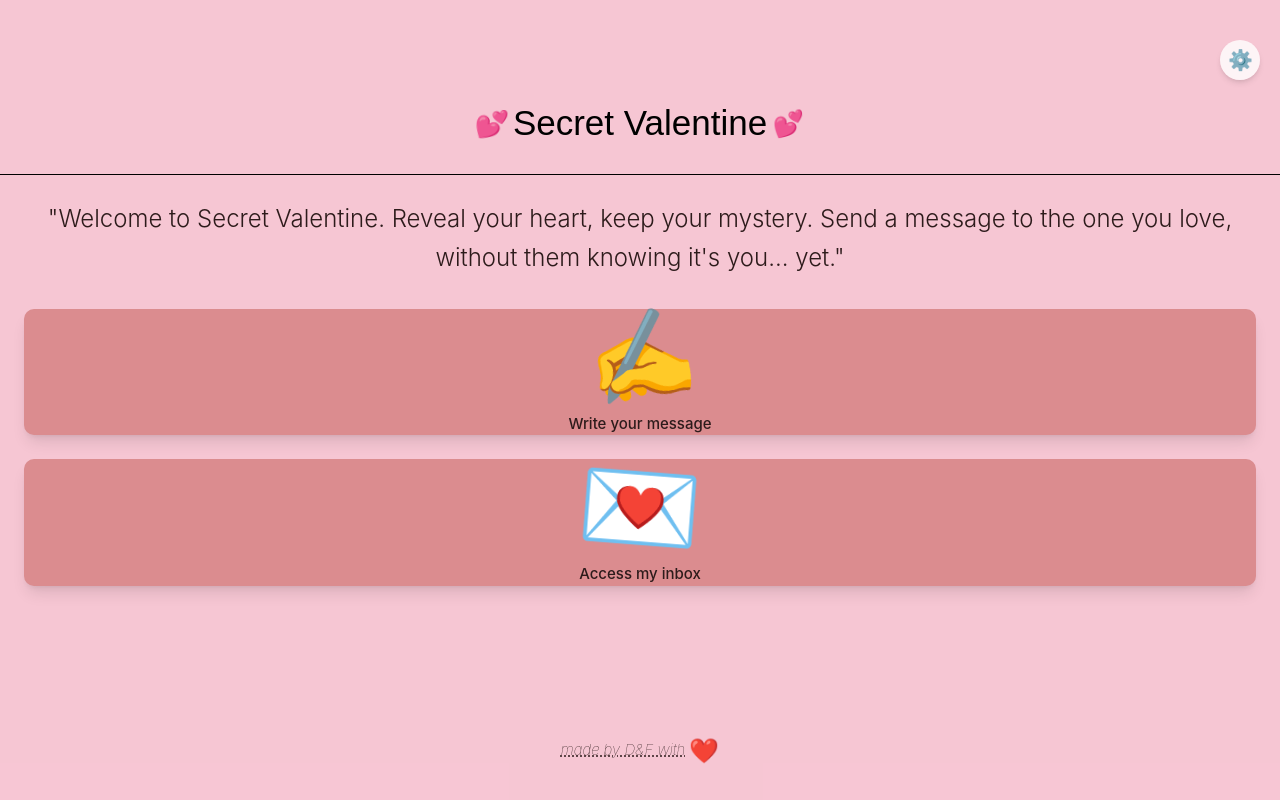
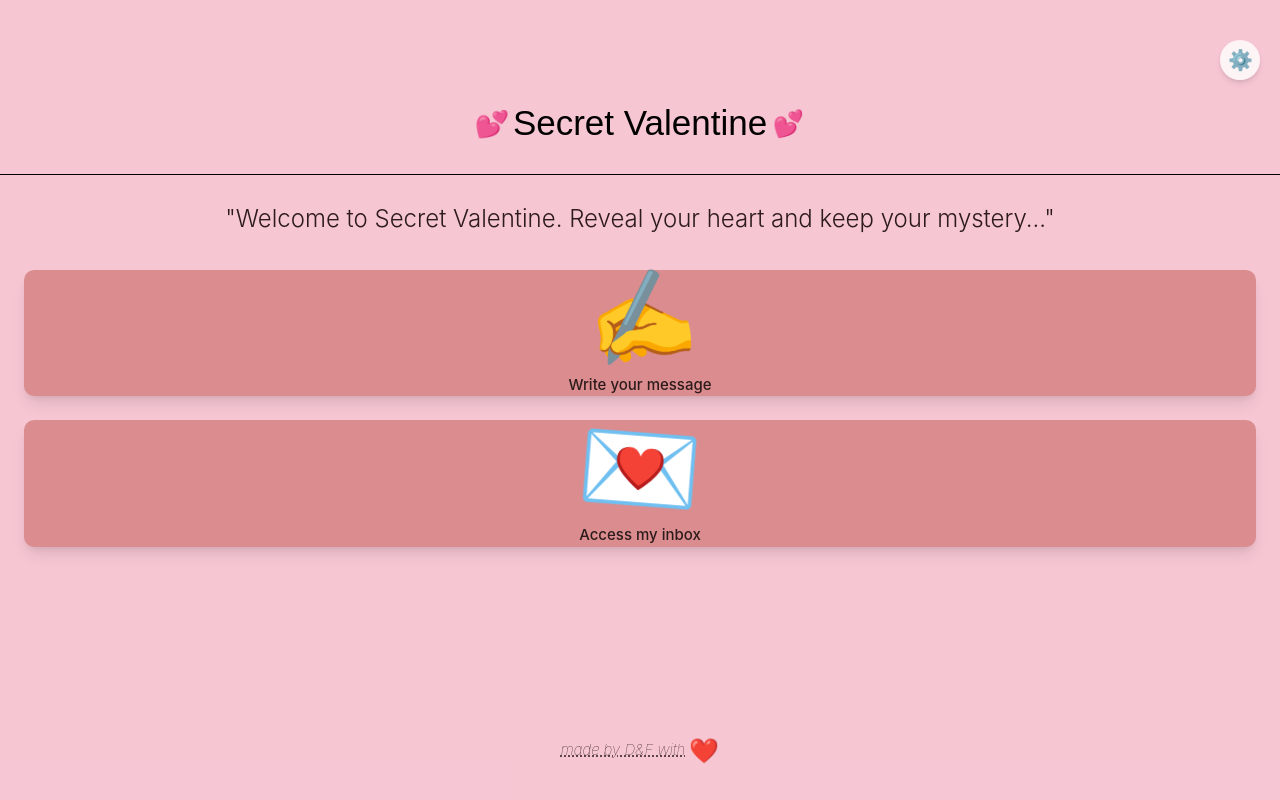
Before and after one commit to MORDI-David-OCC2/Secret-Valentine-App, a React app in the folder app_design_2/src/: page / in a window 1280 px wide. Built offline with nearby package versions, Linux system fonts and the light colour scheme; the HTML template or start-up script is replaced by a standard one.

Commit message:
Short sentence

```diff
--- a/app_design_2/src/components/HomePage.tsx
+++ b/app_design_2/src/components/HomePage.tsx
@@ -12,7 +12,7 @@ export default function HomePage({ onNavigate, language }: HomePageProps) {
   const translations = {
     en: {
       title: 'Secret Valentine',
-      welcome: '"Welcome to Secret Valentine. Reveal your heart, keep your mystery. Send a message to the one you love, without them knowing it\'s you... yet."',
+      welcome: '"Welcome to Secret Valentine. Reveal your heart and keep your mystery..."',
       writeMessage: 'Write your message',
       claimInbox: 'Access my inbox',
       footer: 'made by D&F with'
```
